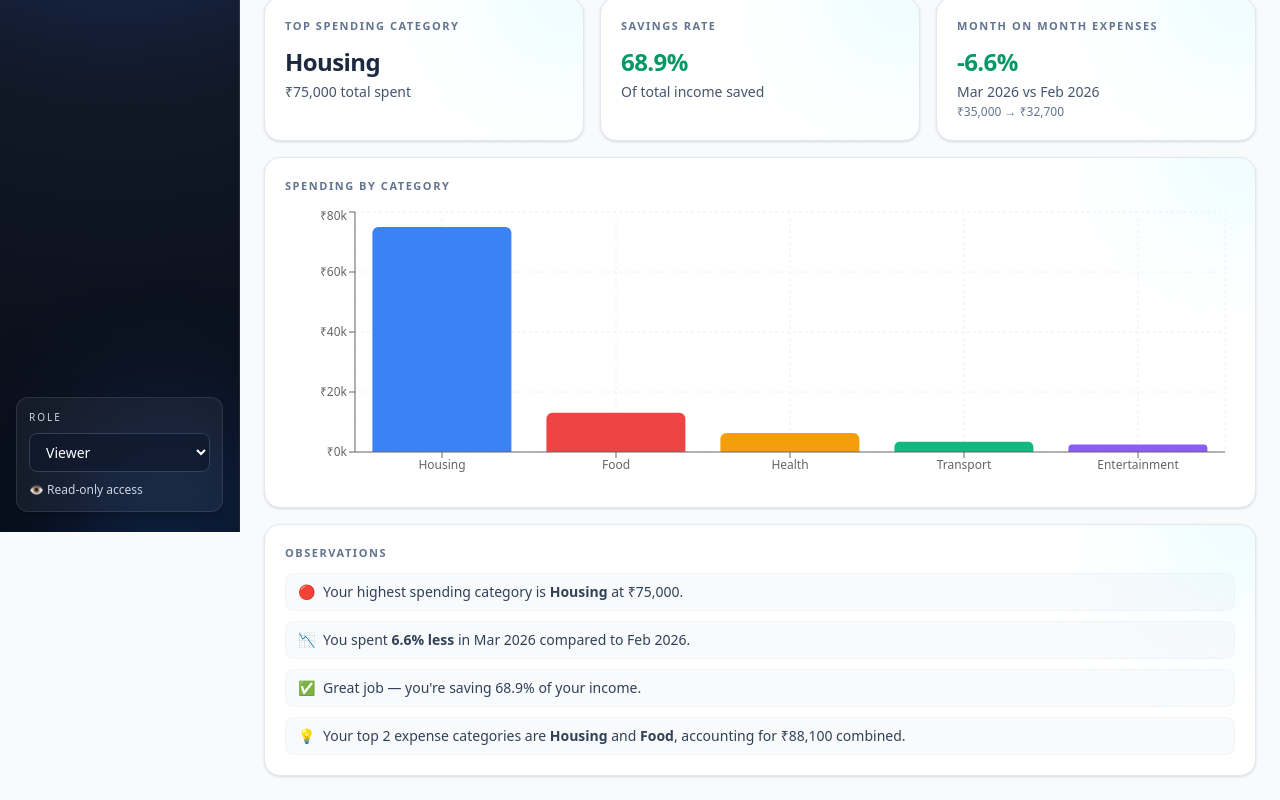
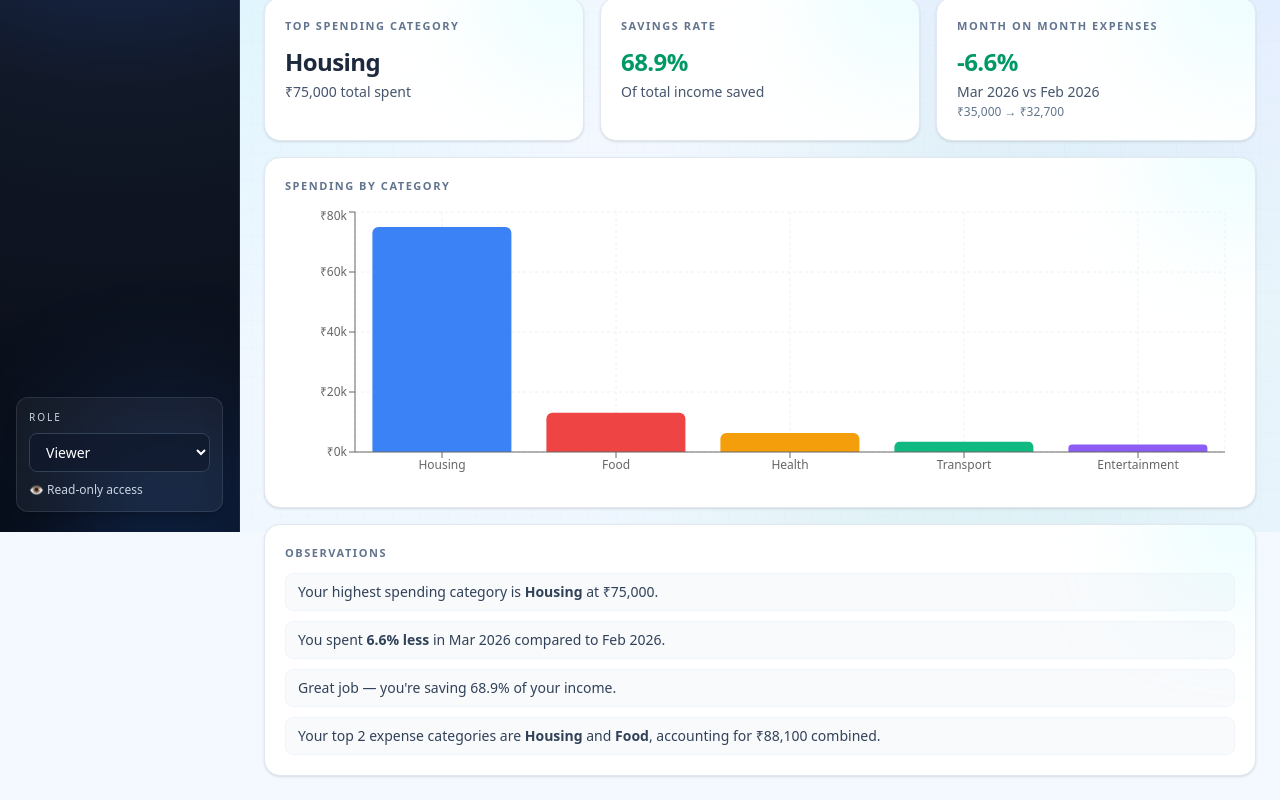
Before and after one commit to MamunUrRashidAIUB/finance-dashboard, a Next.js app: page /insights in a window 1280 px wide. Shown: the part 268-1068 px from the top of the page. Built offline with nearby package versions, Linux system fonts and the light colour scheme.

Commit message:
Refactor styles in globals.css for improved background aesthetics and update InsightsPanel.jsx to simplify list item structures

```diff
--- a/src/app/globals.css
+++ b/src/app/globals.css
@@ -1 +1,42 @@
 @import "tailwindcss";
+
+:root {
+	--app-bg-base: #f4f8ff;
+	--app-bg-tint-1: rgba(34, 211, 238, 0.16);
+	--app-bg-tint-2: rgba(59, 130, 246, 0.14);
+	--app-bg-tint-3: rgba(16, 185, 129, 0.1);
+}
+
+body {
+	background-color: var(--app-bg-base);
+	color: #0f172a;
+	position: relative;
+	overflow-x: hidden;
+}
+
+body::before,
+body::after {
+	content: "";
+	position: fixed;
+	inset: 0;
+	pointer-events: none;
+	z-index: -1;
+}
+
+/* Soft atmospheric gradients for a premium look */
+body::before {
+	background:
+		radial-gradient(circle at 8% 12%, var(--app-bg-tint-1) 0%, transparent 42%),
+		radial-gradient(circle at 90% 8%, var(--app-bg-tint-2) 0%, transparent 38%),
+		radial-gradient(circle at 78% 82%, var(--app-bg-tint-3) 0%, transparent 36%),
+		linear-gradient(160deg, #f9fbff 0%, #f3f8ff 45%, #eef6ff 100%);
+}
+
+/* Subtle grid texture to avoid flat backgrounds */
+body::after {
+	background-image:
+		linear-gradient(rgba(15, 23, 42, 0.04) 1px, transparent 1px),
+		linear-gradient(90deg, rgba(15, 23, 42, 0.04) 1px, transparent 1px);
+	background-size: 28px 28px;
+	opacity: 0.25;
+}
--- a/src/app/layout.tsx
+++ b/src/app/layout.tsx
@@ -29,7 +29,7 @@ export default function RootLayout({
       lang="en"
       className={`${geistSans.variable} ${geistMono.variable} h-full antialiased`}
     >
-      <body className="min-h-full bg-gray-50 text-gray-900">
+      <body className="min-h-full text-gray-900">
         <AppProvider>
           <AppShell>{children}</AppShell>
         </AppProvider>
--- a/src/components/insights/InsightsPanel.jsx
+++ b/src/components/insights/InsightsPanel.jsx
@@ -137,21 +137,18 @@ export default function InsightsPanel() {
       <InsightCard title="Observations">
         <ul className="flex flex-col gap-2.5">
           {highest && (
-            <li className="text-sm text-slate-700 flex gap-2 rounded-lg border border-slate-100 bg-slate-50 px-3 py-2">
-              <span className="shrink-0">🔴</span>
+            <li className="text-sm text-slate-700 rounded-lg border border-slate-100 bg-slate-50 px-3 py-2">
               <span>Your highest spending category is <strong>{highest.category}</strong> at {formatCurrency(highest.amount)}.</span>
             </li>
           )}
           {comparison && (
-            <li className="text-sm text-slate-700 flex gap-2 rounded-lg border border-slate-100 bg-slate-50 px-3 py-2">
-              <span className="shrink-0">{comparison.percentChange > 0 ? "📈" : "📉"}</span>
+            <li className="text-sm text-slate-700 rounded-lg border border-slate-100 bg-slate-50 px-3 py-2">
               <span>
                 You spent <strong>{Math.abs(comparison.percentChange)}% {comparison.percentChange > 0 ? "more" : "less"}</strong> in {comparison.currentMonth} compared to {comparison.previousMonth}.
               </span>
             </li>
           )}
-          <li className="text-sm text-slate-700 flex gap-2 rounded-lg border border-slate-100 bg-slate-50 px-3 py-2">
-            <span className="shrink-0">{Number(savingsRate) >= 20 ? "✅" : "⚠️"}</span>
+          <li className="text-sm text-slate-700 rounded-lg border border-slate-100 bg-slate-50 px-3 py-2">
             <span>
               {Number(savingsRate) >= 20
                 ? `Great job — you're saving ${savingsRate}% of your income.`
@@ -159,8 +156,7 @@ export default function InsightsPanel() {
             </span>
           </li>
           {breakdown.length >= 2 && (
-            <li className="text-sm text-slate-700 flex gap-2 rounded-lg border border-slate-100 bg-slate-50 px-3 py-2">
-              <span className="shrink-0">💡</span>
+            <li className="text-sm text-slate-700 rounded-lg border border-slate-100 bg-slate-50 px-3 py-2">
               <span>
                 Your top 2 expense categories are <strong>{breakdown[0].category}</strong> and <strong>{breakdown[1].category}</strong>, accounting for {formatCurrency(breakdown[0].amount + breakdown[1].amount)} combined.
               </span>
```
